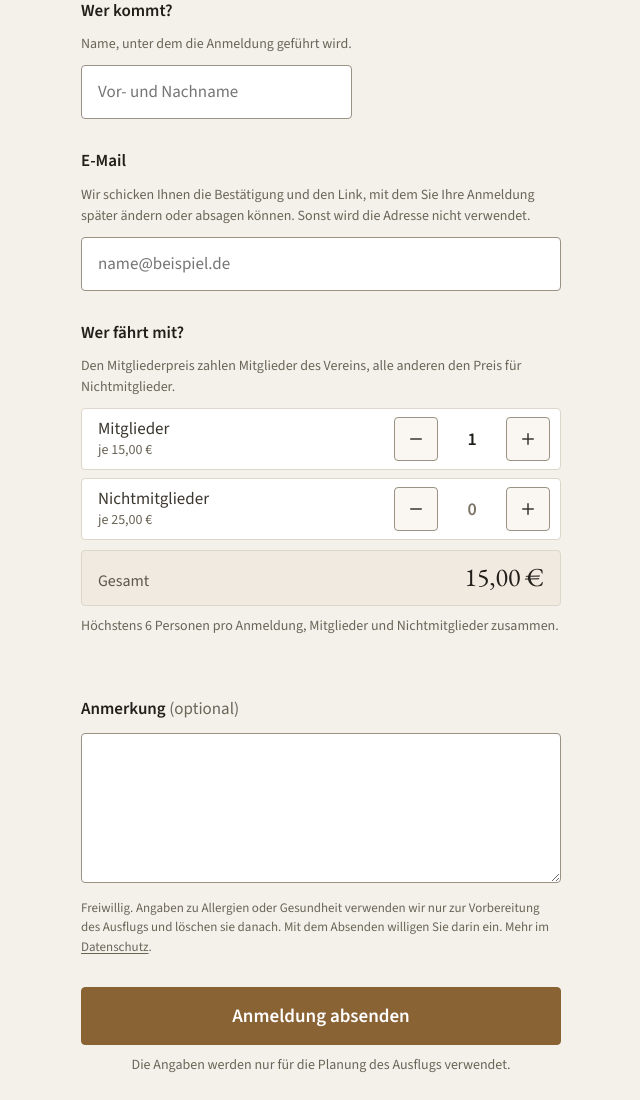
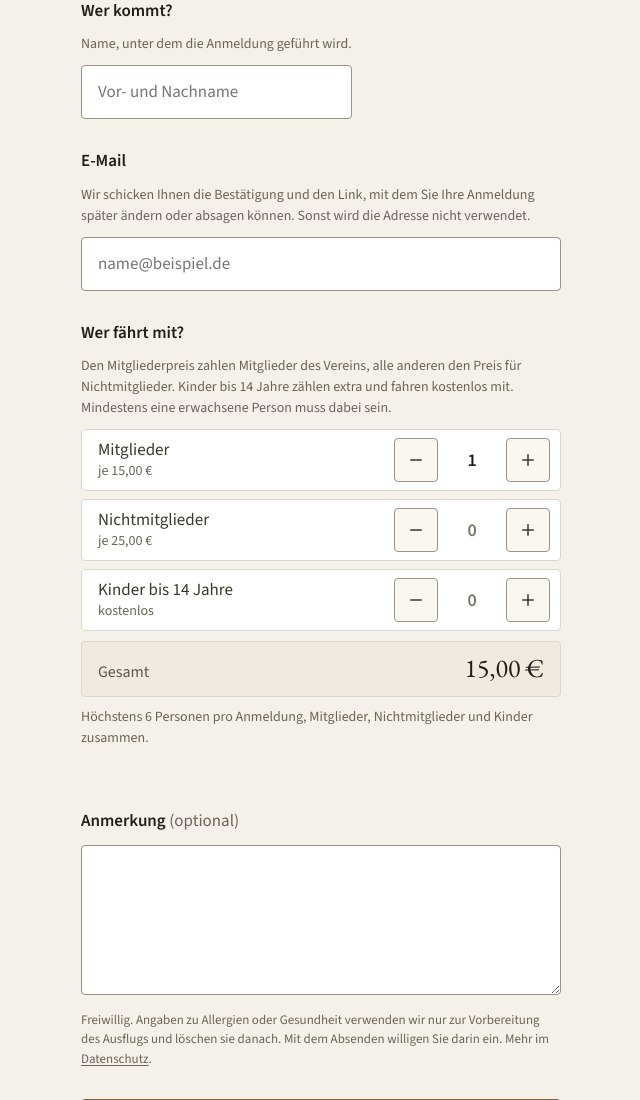
Before and after one commit to Syynax/gedenkveranstaltung-lehrberg, a Flask app: page /anmeldung in a window 1280 px wide. Shown: the part 191-1291 px from the top of the page, without its empty margins (319-959 px from the left). Run offline with Flask 3, Linux system fonts and the light colour scheme; parts of the project's set-up code (start-up, migrations or seed data) failed here and were passed over.

Commit message:
Ausflug 1.4.0: Kinder bis 14 Jahre kostenlos anmelden
Drittes Mengenfeld, zählt bei den Plätzen mit, Preis über Option preis_kind (Standard 0). Alte Anmeldungen ohne das Feld laufen weiter.

Co-Authored-By: Claude Fable 5.1 <noreply@anthropic.com>

```diff
--- a/ausflug/config.yaml
+++ b/ausflug/config.yaml
@@ -1,5 +1,5 @@
 name: Ausflug Anmeldung
-version: "1.3.2"
+version: "1.4.0"
 slug: ausflug
 description: Anmeldeseite für einen Vereinsausflug, mit Preisen für Mitglieder und Nichtmitglieder und Zahlung per Überweisung (GiroCode) oder PayPal
 arch:
@@ -54,6 +54,7 @@ options:
   # Preise und Zahlung
   preis_mitglied: "15,00"
   preis_nichtmitglied: "25,00"
+  preis_kind: "0"
   iban: ""
   kontoinhaber: ""
   bic: ""
@@ -113,6 +114,7 @@ schema:
   datenschutz_hinweis: str?
   preis_mitglied: str
   preis_nichtmitglied: str
+  preis_kind: str?
   iban: str?
   kontoinhaber: str?
   bic: str?
--- a/ausflug/rootfs/app/server.py
+++ b/ausflug/rootfs/app/server.py
@@ -91,6 +91,7 @@ STANDARD_OPTIONEN = {
     "datenschutz_hinweis": "Die Angaben werden nur für die Planung des Ausflugs verwendet.",
     "preis_mitglied": "15,00",
     "preis_nichtmitglied": "25,00",
+    "preis_kind": "0",
     "iban": "",
     "kontoinhaber": "",
     "bic": "",
@@ -442,11 +443,12 @@ def _preis_lesen(werte, schluessel):
     return cent
 
 
-def betrag_berechnen(mitglieder, nichtmitglieder, opt):
+def betrag_berechnen(mitglieder, nichtmitglieder, opt, kinder=0):
     """Der Betrag einer Anmeldung in Cent. Er entsteht nur hier, aus den
     Preisen in den Optionen - nie aus dem, was der Browser schickt."""
     return (int(mitglieder) * opt["preis_mitglied_cent"]
-            + int(nichtmitglieder) * opt["preis_nichtmitglied_cent"])
+            + int(nichtmitglieder) * opt["preis_nichtmitglied_cent"]
+            + int(kinder) * opt.get("preis_kind_cent", 0))
 
 
 # Sammelknöpfe im Formular: ein Tipp legt gleich mehrere Stück dazu. In den
@@ -494,6 +496,10 @@ def optionen():
     werte["preisfehler"] = []
     werte["preis_mitglied_cent"] = _preis_lesen(werte, "preis_mitglied")
     werte["preis_nichtmitglied_cent"] = _preis_lesen(werte, "preis_nichtmitglied")
+    # Kinder bis 14 Jahre fahren normalerweise kostenlos mit; leer heißt 0.
+    if not str(werte.get("preis_kind") or "").strip():
+        werte["preis_kind"] = "0"
+    werte["preis_kind_cent"] = _preis_lesen(werte, "preis_kind")
     # Überweisung per GiroCode. Ohne gültige IBAN und ohne Kontoinhaber gibt es
     # sie nicht; beides wird in der Verwaltung gemeldet, statt stillschweigend
     # zu fehlen. Der Kontoinhaber ist Pflicht, weil der GiroCode ihn verlangt.
@@ -812,6 +818,7 @@ def sensor_aktualisieren():
             "anmeldungen": len(angemeldet),
             "mitglieder": sum(int(a.get("mitglieder", 0)) for a in angemeldet),
             "nichtmitglieder": sum(int(a.get("nichtmitglieder", 0)) for a in angemeldet),
+            "kinder": sum(int(a.get("kinder", 0)) for a in angemeldet),
             "anmeldung_offen": stand["offen"],
             # Euro mit zwei Nachkommastellen, für Karten und Automatisierungen.
             # Gerechnet wurde vorher in Cent; geteilt wird erst ganz am Schluss.
@@ -890,17 +897,22 @@ BETREFFE = {
 
 def personen_text(eintrag):
     """"3 Personen (2 Mitglieder, 1 Nichtmitglied)" - für Mail, Seite und
-    Nachrichten. Steht nur eine Gruppe drin, fällt die Klammer weg."""
+    Nachrichten. Steht nur eine Gruppe drin, fällt die Klammer weg. Kinder
+    bis 14 Jahre stehen als eigene Gruppe dabei; ältere Anmeldungen haben
+    das Feld nicht und zählen dann 0 Kinder."""
     mitglieder = int(eintrag.get("mitglieder", 0))
     nicht = int(eintrag.get("nichtmitglieder", 0))
-    personen = int(eintrag.get("personen", mitglieder + nicht))
+    kinder = int(eintrag.get("kinder", 0))
+    personen = int(eintrag.get("personen", mitglieder + nicht + kinder))
     gruppen = []
     if mitglieder:
         gruppen.append(f"{mitglieder} {'Mitglied' if mitglieder == 1 else 'Mitglieder'}")
     if nicht:
         gruppen.append(f"{nicht} {'Nichtmitglied' if nicht == 1 else 'Nichtmitglieder'}")
+    if kinder:
+        gruppen.append(f"{kinder} {'Kind' if kinder == 1 else 'Kinder'}")
     text = f"{personen} {'Person' if personen == 1 else 'Personen'}"
-    if len(gruppen) == 2:
+    if len(gruppen) > 1:
         text += f" ({', '.join(gruppen)})"
     elif gruppen:
         text = gruppen[0]
@@ -914,8 +926,11 @@ def preis_aufstellung(eintrag):
     for anzahl, preis in (
         (eintrag.get("mitglieder", 0), eintrag.get("preis_mitglied_cent", 0)),
         (eintrag.get("nichtmitglieder", 0), eintrag.get("preis_nichtmitglied_cent", 0)),
+        (eintrag.get("kinder", 0), eintrag.get("preis_kind_cent", 0)),
     ):
-        if int(anzahl):
+        # Kostenlose Kinder tauchen in der Rechnung nicht als "× 0,00 €" auf;
+        # in der Mail stehen sie in einer eigenen Zeile.
+        if int(anzahl) and int(preis):
             teile.append(f"{int(anzahl)} × {euro(preis)}")
     return " + ".join(teile)
 
@@ -1068,6 +1083,13 @@ def _mail_inhalt(opt, eintrag, art, adresse):
         inhalt["absaetze"].append(paypal_absatz)
 
     inhalt["angaben"].append(("Angemeldet", personen_text(eintrag)))
+    kinder = int(eintrag.get("kinder", 0))
+    if kinder > 0:
+        preis_kind = int(eintrag.get("preis_kind_cent", 0))
+        inhalt["angaben"].append((
+            "Kinder bis 14 Jahre",
+            f"{kinder} ({'kostenlos' if preis_kind == 0 else 'je ' + euro(preis_kind)})",
+        ))
     if stand["betrag"] > 0:
         betrag = euro(stand["betrag"])
         aufstellung = preis_aufstellung(eintrag)
@@ -1404,6 +1426,7 @@ def _ereignis_daten(eintrag):
         "personen": eintrag["personen"],
         "mitglieder": eintrag.get("mitglieder", 0),
         "nichtmitglieder": eintrag.get("nichtmitglieder", 0),
+        "kinder": eintrag.get("kinder", 0),
         "betrag_cent": stand["betrag"],
         "bezahlt_cent": stand["bezahlt"],
         "offen_cent": stand["offen"],
@@ -1960,16 +1983,19 @@ def _formular_lesen(opt, frei):
         "email": (request.form.get("email") or "").strip()[:120],
         "mitglieder": 0,
         "nichtmitglieder": 0,
+        "kinder": 0,
         "personen": 0,
         "essen": {},
         "getraenke": _auswahl("getraenke", opt["getraenke"]),
     }
-    for feld in ("mitglieder", "nichtmitglieder"):
+    for feld in ("mitglieder", "nichtmitglieder", "kinder"):
         try:
             werte[feld] = _menge(feld)
         except ValueError as problem:
             return werte, Formularfehler(str(problem), "personen")
-    werte["personen"] = werte["mitglieder"] + werte["nichtmitglieder"]
+    erwachsene = werte["mitglieder"] + werte["nichtmitglieder"]
+    # Kinder belegen einen Platz im Bus wie alle anderen.
+    werte["personen"] = erwachsene + werte["kinder"]
     for i, gericht in enumerate(opt["essen"]):
         try:
             anzahl = _menge(f"essen_{i}")
@@ -1984,6 +2010,10 @@ def _formular_lesen(opt, frei):
         return werte, Formularfehler("Bitte tragen Sie einen Namen ein.", "name")
     if personen < 1:
         return werte, Formularfehler("Bitte geben Sie mindestens eine Person an.", "personen")
+    if erwachsene < 1:
+        return werte, Formularfehler(
+            "Bitte mindestens eine erwachsene Person angeben.", "personen"
+        )
     if opt["email_abfragen"]:
         # Pflichtfeld: ohne Adresse gibt es weder Bestätigung noch den Link
         # zum Ändern, Absagen und Bezahlen, und genau daran hängt die Planung.
@@ -1999,7 +2029,7 @@ def _formular_lesen(opt, frei):
         return werte, Formularfehler(
             "Pro Anmeldung sind höchstens "
             f"{opt['max_personen_pro_anmeldung']} Personen möglich, "
-            "Mitglieder und Nichtmitglieder zusammen.",
+            "Mitglieder, Nichtmitglieder und Kinder zusammen.",
             "personen",
         )
     if personen > frei:
@@ -2027,8 +2057,9 @@ def _preise_festhalten(werte, opt):
     später die Optionen, bleibt nachvollziehbar, wie der Betrag zustande kam."""
     werte["preis_mitglied_cent"] = opt["preis_mitglied_cent"]
     werte["preis_nichtmitglied_cent"] = opt["preis_nichtmitglied_cent"]
+    werte["preis_kind_cent"] = opt["preis_kind_cent"]
     werte["betrag_cent"] = betrag_berechnen(
-        werte["mitglieder"], werte["nichtmitglieder"], opt
+        werte["mitglieder"], werte["nichtmitglieder"], opt, werte["kinder"]
     )
     return werte
 
@@ -2546,6 +2577,7 @@ def verwaltung():
         portionen_gesamt=sum(essen_summe.values()),
         mitglieder=sum(int(a.get("mitglieder", 0)) for a in anmeldungen),
         nichtmitglieder=sum(int(a.get("nichtmitglieder", 0)) for a in anmeldungen),
+        kinder=sum(int(a.get("kinder", 0)) for a in anmeldungen),
         geld=geldsummen(alle),
         # Spalten für Essen und Getränke nur, wenn es etwas zu bestellen gibt
         # oder schon bestellt wurde.
@@ -2699,7 +2731,7 @@ def csv_export():
 
     puffer = io.StringIO()
     schreiber = csv.writer(puffer, delimiter=";", lineterminator="\r\n")
-    kopf = (["Status", "Name", "Mitglieder", "Nichtmitglieder", "Personen",
+    kopf = (["Status", "Name", "Mitglieder", "Nichtmitglieder", "Kinder", "Personen",
              "Betrag (€)", "Bezahlt (€)", "Offen (€)", "Zu erstatten (€)",
              "Zahlungsart", "PayPal-Capture-ID", "Bezahlt am"]
             + gerichte + getraenke
@@ -2721,7 +2753,7 @@ def csv_export():
         zeile = (
             ["abgesagt" if a.get("abgesagt") else "angemeldet",
              a.get("name", ""), a.get("mitglieder", 0), a.get("nichtmitglieder", 0),
-             a.get("personen", 0),
+             a.get("kinder", 0), a.get("personen", 0),
              euro_zahl(geld["betrag"]), euro_zahl(geld["bezahlt"]),
              euro_zahl(geld["offen"]), euro_zahl(geld["zuviel"]),
              ", ".join(arten),
--- a/ausflug/rootfs/app/templates/danke.html
+++ b/ausflug/rootfs/app/templates/danke.html
@@ -170,6 +170,10 @@
       {% endif %}
       {% if eintrag.nichtmitglieder %}
       <div class="posten"><span>{{ eintrag.nichtmitglieder }} × Nichtmitglied</span><span>{{ (eintrag.nichtmitglieder * eintrag.preis_nichtmitglied_cent) | euro }}</span></div>
+      {% endif %}
+      {% if eintrag.kinder %}
+      {% set preis_kind = eintrag.preis_kind_cent or 0 %}
+      <div class="posten"><span>{{ eintrag.kinder }} × Kind bis 14 Jahre</span><span>{% if preis_kind %}{{ (eintrag.kinder * preis_kind) | euro }}{% else %}kostenlos{% endif %}</span></div>
       {% endif %}
       <div class="posten posten--summe"><span>Gesamt</span><span>{{ geld.betrag | euro }}</span></div>
       {% if not eintrag.abgesagt %}
--- a/ausflug/rootfs/app/templates/datenschutz_vorlage.html
+++ b/ausflug/rootfs/app/templates/datenschutz_vorlage.html
@@ -10,7 +10,7 @@
    Die Abschnitte sind gegen den Code geprüft: gespeicherte Felder, die
    Kennung im persönlichen Link, die Absage ohne Löschung, Ereignisse und
    Benachrichtigungen an Home Assistant, der CSV-Export und das Protokoll.
-   Dazu für den Ausflug: Mitglied oder nicht, Betrag, Zahlungen und die
+   Dazu für den Ausflug: Mitglied oder nicht, Kinder, Betrag, Zahlungen und die
    Weitergabe an PayPal. Wer daran etwas ändert, muss auch hier nachziehen. #}
 
 {% block inhalt %}
@@ -37,7 +37,7 @@
     <p class="fliess">Einen Datenschutzbeauftragten haben wir nicht benannt.</p>
 
     <h2 class="rechtstext__titel">Zweck und erhobene Daten</h2>
-    <p class="fliess">Wir verarbeiten Ihre Daten ausschließlich, um Ihre Anmeldung zu erfassen, die begrenzten Plätze zu vergeben{% if opt.essen or opt.getraenke %}, Essen und Getränke in der passenden Menge vorzubestellen{% endif %} und den Teilnahmebeitrag abzurechnen. Dafür erheben wir Ihren Namen (Pflichtangabe) und die Zahl der angemeldeten Personen, getrennt nach Vereinsmitgliedern und Nichtmitgliedern, weil sich danach der Preis richtet{% if opt.essen %}, die gewünschte Stückzahl je Gericht{% endif %}{% if opt.getraenke %} und die angekreuzten Getränke{% endif %}.{% if opt.email_abfragen %} Pflichtangabe ist außerdem Ihre E-Mail-Adresse.{% endif %} Freiwillig ist das Anmerkungsfeld.</p>
+    <p class="fliess">Wir verarbeiten Ihre Daten ausschließlich, um Ihre Anmeldung zu erfassen, die begrenzten Plätze zu vergeben{% if opt.essen or opt.getraenke %}, Essen und Getränke in der passenden Menge vorzubestellen{% endif %} und den Teilnahmebeitrag abzurechnen. Dafür erheben wir Ihren Namen (Pflichtangabe) und die Zahl der angemeldeten Personen, getrennt nach Vereinsmitgliedern, Nichtmitgliedern und Kindern bis 14 Jahre, weil sich danach der Preis richtet{% if opt.essen %}, die gewünschte Stückzahl je Gericht{% endif %}{% if opt.getraenke %} und die angekreuzten Getränke{% endif %}.{% if opt.email_abfragen %} Pflichtangabe ist außerdem Ihre E-Mail-Adresse.{% endif %} Freiwillig ist das Anmerkungsfeld.</p>
     <p class="fliess">Dazu kommen Angaben, die die Seite selbst erzeugt: der Zeitpunkt Ihrer Anmeldung, der Zeitpunkt einer späteren Änderung oder Absage, eine zufällige Kennung, über die Ihr persönlicher Link funktioniert, der zu zahlende Betrag und der Zahlungsstand – bei einer Zahlung mit Zeitpunkt und Betrag, über den PayPal-Knopf zusätzlich mit den Kennungen, die PayPal für die Zahlung vergibt.</p>
 
     {% if opt.email_abfragen %}
--- a/ausflug/rootfs/app/templates/formular.html
+++ b/ausflug/rootfs/app/templates/formular.html
@@ -49,22 +49,25 @@
     </div>
     {% endif %}
 
-    {# Zwei Mengenfelder statt einer Personenzahl. Die Summe darunter rechnet
+    {# Drei Mengenfelder statt einer Personenzahl. Die Summe darunter rechnet
        das Skript nur zur Anzeige mit - gespeichert wird, was server.py aus
-       den beiden Zahlen und den Preisen in den Optionen rechnet. Ohne
-       Skript steht dort der Betrag zu den Zahlen, mit denen die Seite kam. #}
+       den drei Zahlen und den Preisen in den Optionen rechnet. Ohne
+       Skript steht dort der Betrag zu den Zahlen, mit denen die Seite kam.
+       Ältere Anmeldungen kennen das Feld "kinder" noch nicht, dann gilt 0. #}
     {% set m = eingaben.mitglieder if eingaben.mitglieder is defined else (0 if eintrag else 1) %}
     {% set n = eingaben.nichtmitglieder if eingaben.nichtmitglieder is defined else 0 %}
+    {% set k = eingaben.kinder if eingaben.kinder is defined else 0 %}
     <div class="feld feld--personen">
       <div class="feld__label" id="personen-titel">Wer fährt mit?</div>
-      <div class="feld__hilfe">Den Mitgliederpreis zahlen Mitglieder des Vereins, alle anderen den Preis für Nichtmitglieder.</div>
+      <div class="feld__hilfe">Den Mitgliederpreis zahlen Mitglieder des Vereins, alle anderen den Preis für Nichtmitglieder. Kinder bis 14 Jahre zählen extra{% if not opt.preis_kind_cent %} und fahren kostenlos mit{% endif %}. Mindestens eine erwachsene Person muss dabei sein.</div>
       {{ teile.fehlertext(fehler, 'personen') }}
       <div class="wahl__liste" role="group" aria-labelledby="personen-titel"{{ teile.fehlerattr(fehler, 'personen') }}>
         {% for feld, titel, preis, wert in [
              ('mitglieder', 'Mitglieder', opt.preis_mitglied_cent, m),
-             ('nichtmitglieder', 'Nichtmitglieder', opt.preis_nichtmitglied_cent, n)] %}
+             ('nichtmitglieder', 'Nichtmitglieder', opt.preis_nichtmitglied_cent, n),
+             ('kinder', 'Kinder bis 14 Jahre', opt.preis_kind_cent, k)] %}
         <div class="zeile zeile--menge zeile--preis">
-          <label class="zeile__name" for="{{ feld }}">{{ titel }}<span class="zeile__preis">je {{ preis | euro }}</span></label>
+          <label class="zeile__name" for="{{ feld }}">{{ titel }}<span class="zeile__preis">{% if feld == 'kinder' and not preis %}kostenlos{% else %}je {{ preis | euro }}{% endif %}</span></label>
           <button type="button" class="schritt" data-schritt="-1" data-ziel="{{ feld }}" aria-label="{{ titel }}: eine Person weniger">{{ teile.minus(18) }}</button>
           <input class="menge menge--person" id="{{ feld }}" name="{{ feld }}"
                  type="number" inputmode="numeric" min="0" max="{{ [opt.max_personen_pro_anmeldung, frei] | min }}"
@@ -75,7 +78,7 @@
       </div>
       <div class="summe" aria-live="polite">
         <span class="summe__label">Gesamt</span>
-        <span class="summe__wert" data-summe>{{ (m * opt.preis_mitglied_cent + n * opt.preis_nichtmitglied_cent) | euro }}</span>
+        <span class="summe__wert" data-summe>{{ (m * opt.preis_mitglied_cent + n * opt.preis_nichtmitglied_cent + k * opt.preis_kind_cent) | euro }}</span>
       </div>
       {% if opt.ueberweisung_aktiv and (opt.paypal_aktiv or opt.paypal_me_aktiv or opt.paypal_email_aktiv) %}
       <div class="feld__hilfe">Bezahlt wird nach dem Absenden auf der Bestätigungsseite, per Überweisung (QR-Code) oder PayPal.</div>
@@ -86,7 +89,7 @@
       {% elif opt.zahlung_hinweis %}
       <div class="feld__hilfe">{{ opt.zahlung_hinweis }}</div>
       {% endif %}
-      <div class="feld__hilfe">Höchstens {{ [opt.max_personen_pro_anmeldung, frei] | min }} Personen pro Anmeldung, Mitglieder und Nichtmitglieder zusammen.{% if eintrag and zahlstand(eintrag).bezahlt > 0 %} Bereits bezahlt: {{ zahlstand(eintrag).bezahlt | euro }}. Kommt durch die Änderung etwas dazu, können Sie den Rest danach bezahlen.{% endif %}</div>
+      <div class="feld__hilfe">Höchstens {{ [opt.max_personen_pro_anmeldung, frei] | min }} Personen pro Anmeldung, Mitglieder, Nichtmitglieder und Kinder zusammen.{% if eintrag and zahlstand(eintrag).bezahlt > 0 %} Bereits bezahlt: {{ zahlstand(eintrag).bezahlt | euro }}. Kommt durch die Änderung etwas dazu, können Sie den Rest danach bezahlen.{% endif %}</div>
     </div>
 
     <div class="formular__bestellung">
--- a/ausflug/rootfs/app/templates/start.html
+++ b/ausflug/rootfs/app/templates/start.html
@@ -62,6 +62,7 @@
             <div class="termin__label">Preis je Person</div>
             <div class="posten"><span>Mitglieder</span><span>{{ opt.preis_mitglied_cent | euro }}</span></div>
             <div class="posten"><span>Nichtmitglieder</span><span>{{ opt.preis_nichtmitglied_cent | euro }}</span></div>
+            <div class="posten"><span>Kinder bis 14 Jahre</span><span>{% if opt.preis_kind_cent %}{{ opt.preis_kind_cent | euro }}{% else %}kostenlos{% endif %}</span></div>
           </div>
           {% endif %}
         </div>
--- a/ausflug/rootfs/app/templates/verwaltung.html
+++ b/ausflug/rootfs/app/templates/verwaltung.html
@@ -183,7 +183,7 @@
     <div class="kennzahl">
       <span class="kennzahl__label">Personen</span>
       <span class="kennzahl__wert">{{ belegt }}</span>
-      <span class="kennzahl__zusatz">{{ mitglieder }} Mitgl. · {{ nichtmitglieder }} Nichtmitgl.</span>
+      <span class="kennzahl__zusatz">{{ mitglieder }} Mitgl. · {{ nichtmitglieder }} Nichtmitgl. · {{ kinder }} Kinder</span>
     </div>
     <div class="kennzahl">
       <span class="kennzahl__label">Freie Plätze</span>
@@ -264,7 +264,7 @@
           </td>
           <td data-label="Personen">
             {{ a.personen }}
-            <div class="klein">{{ a.mitglieder or 0 }} M · {{ a.nichtmitglieder or 0 }} N</div>
+            <div class="klein">{{ a.mitglieder or 0 }} M · {{ a.nichtmitglieder or 0 }} N · {{ a.kinder or 0 }} K</div>
           </td>
           <td data-label="Zahlung" class="zahlspalte">
             {% if z.stand == 'frei' %}
```
Also changed, not shown: ausflug/DOCS.md (+28 -18 lines), ausflug/translations/de.yaml (+5 -2 lines), ausflug/translations/en.yaml (+5 -2 lines), ausflug/CHANGELOG.md.
